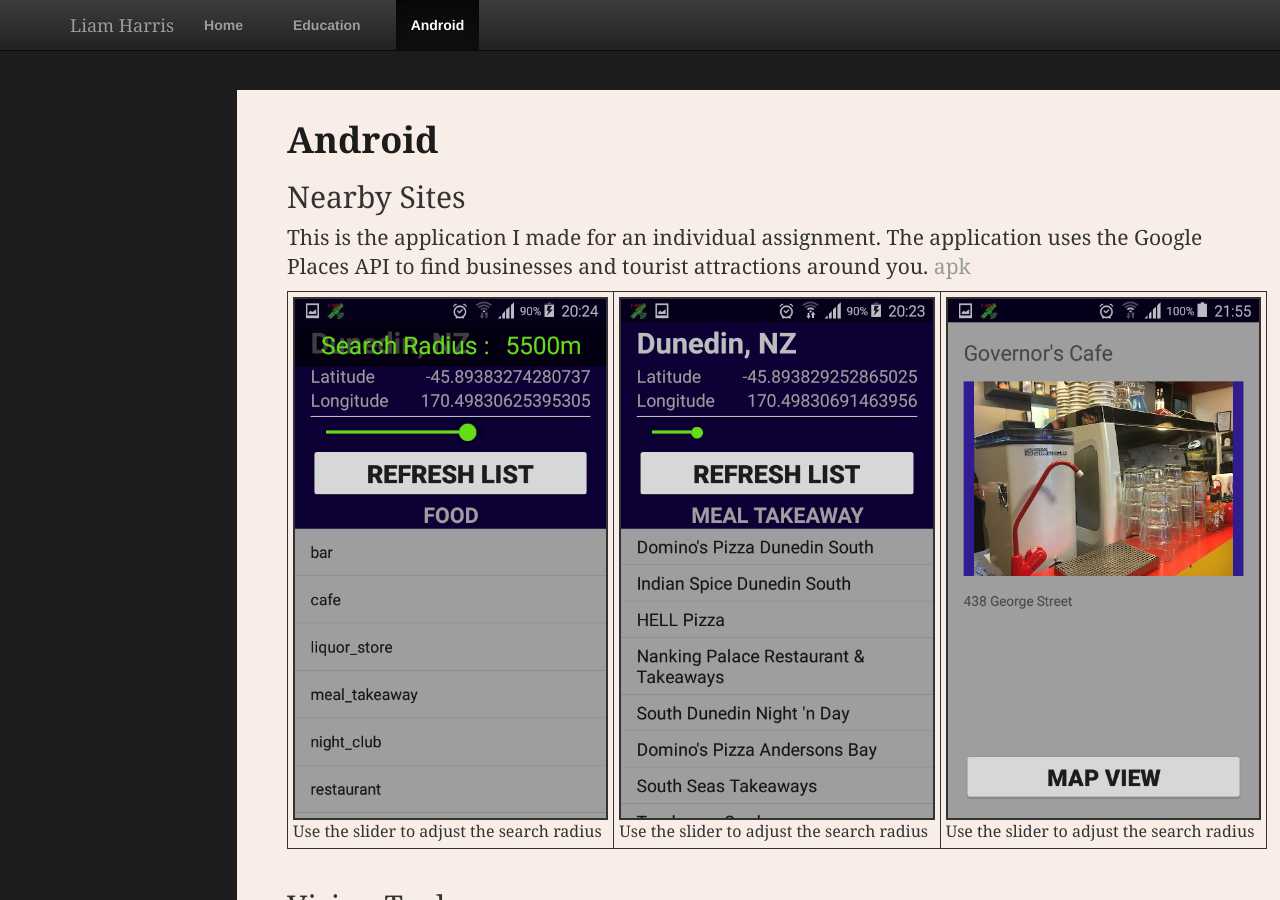
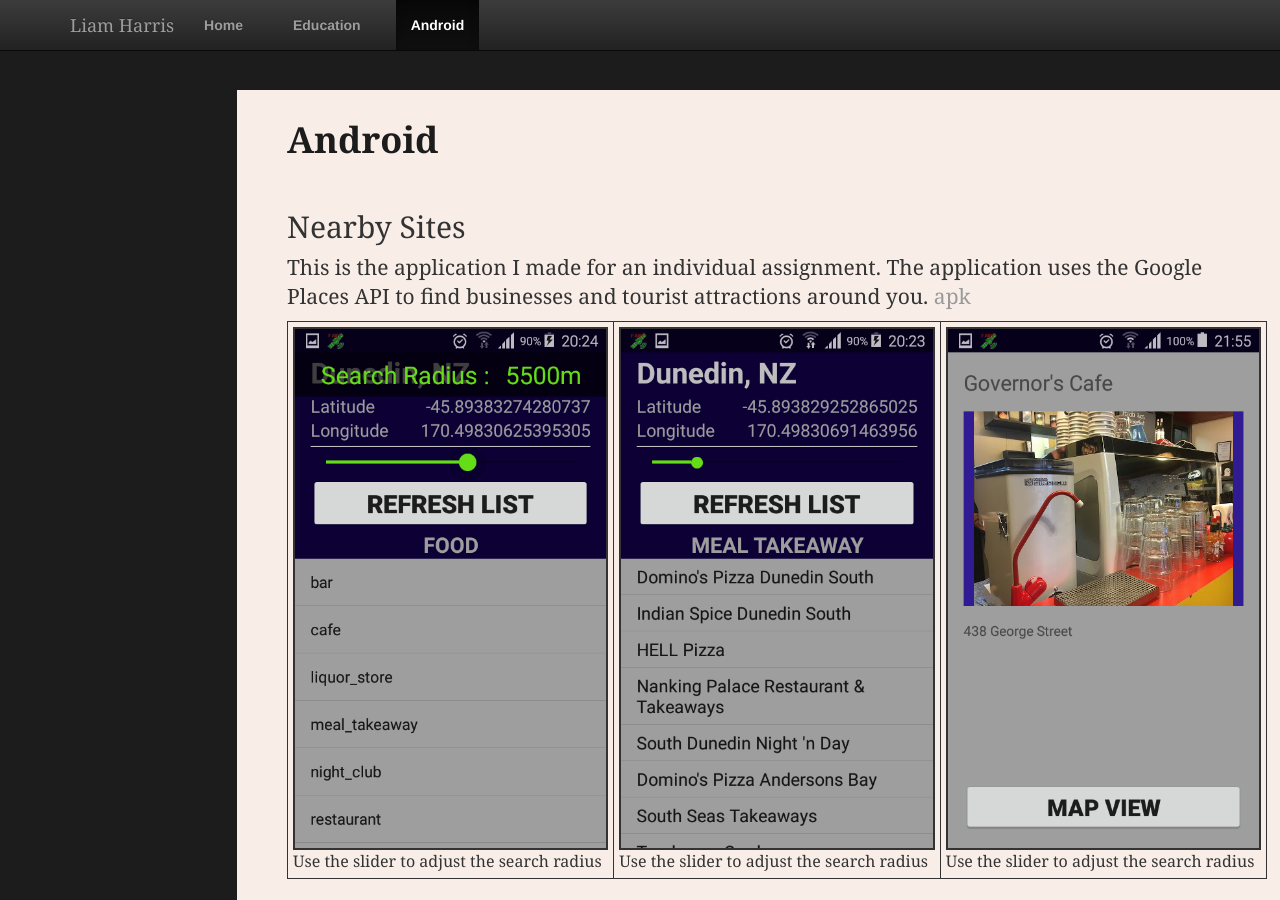
Before and after one commit to harrl7/harrl7.github.io, a Jekyll site: the page built from android/index.html, in a window 1280 px wide and 900 px high. Built offline with Jekyll 4.4.1, drawn with Linux system fonts in a browser that asks for light colours.

Commit message:
Update index.html

```diff
--- a/android/index.html
+++ b/android/index.html
@@ -5,6 +5,7 @@
 <div class="content">
 
 	<h1>Android</h1>
+	<br>
 
 	<h2>Nearby Sites</h2>
 	<p>This is the application I made for an individual assignment. The application uses the Google Places API to find businesses and tourist attractions around you.
@@ -43,7 +44,7 @@
 	<p>This application is a suite of tools designed to aid people with impaired vision</p>
 
 	<figure>
-		<img src="/assets/img/vision_tool/drawer.png">
+		<img src="/assets/img/vision_tool/drawer.PNG">
 		<figcaption> The pause menu is in a drawer to keep the screen clear </figcaption>
 	</figure>
 
```
